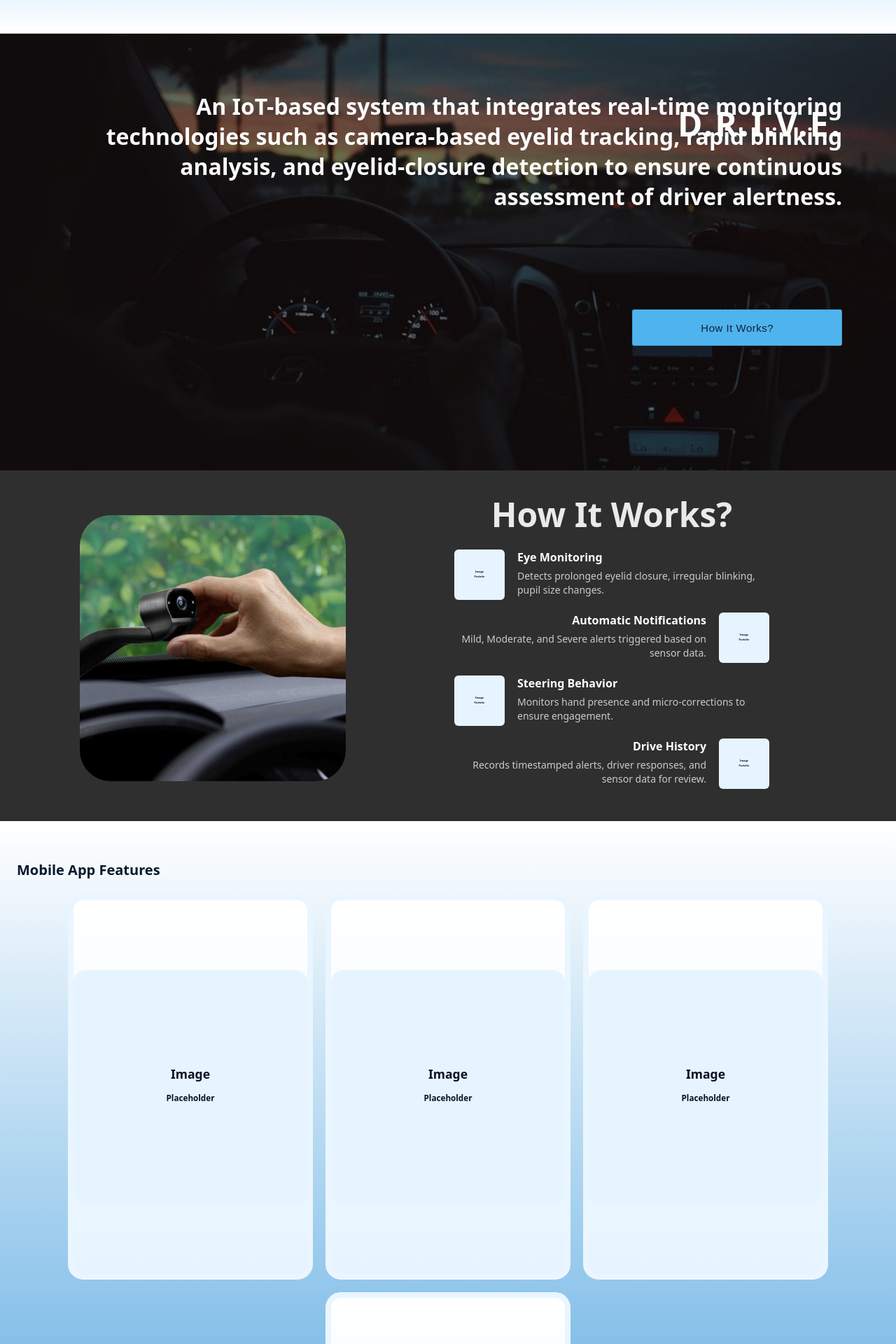
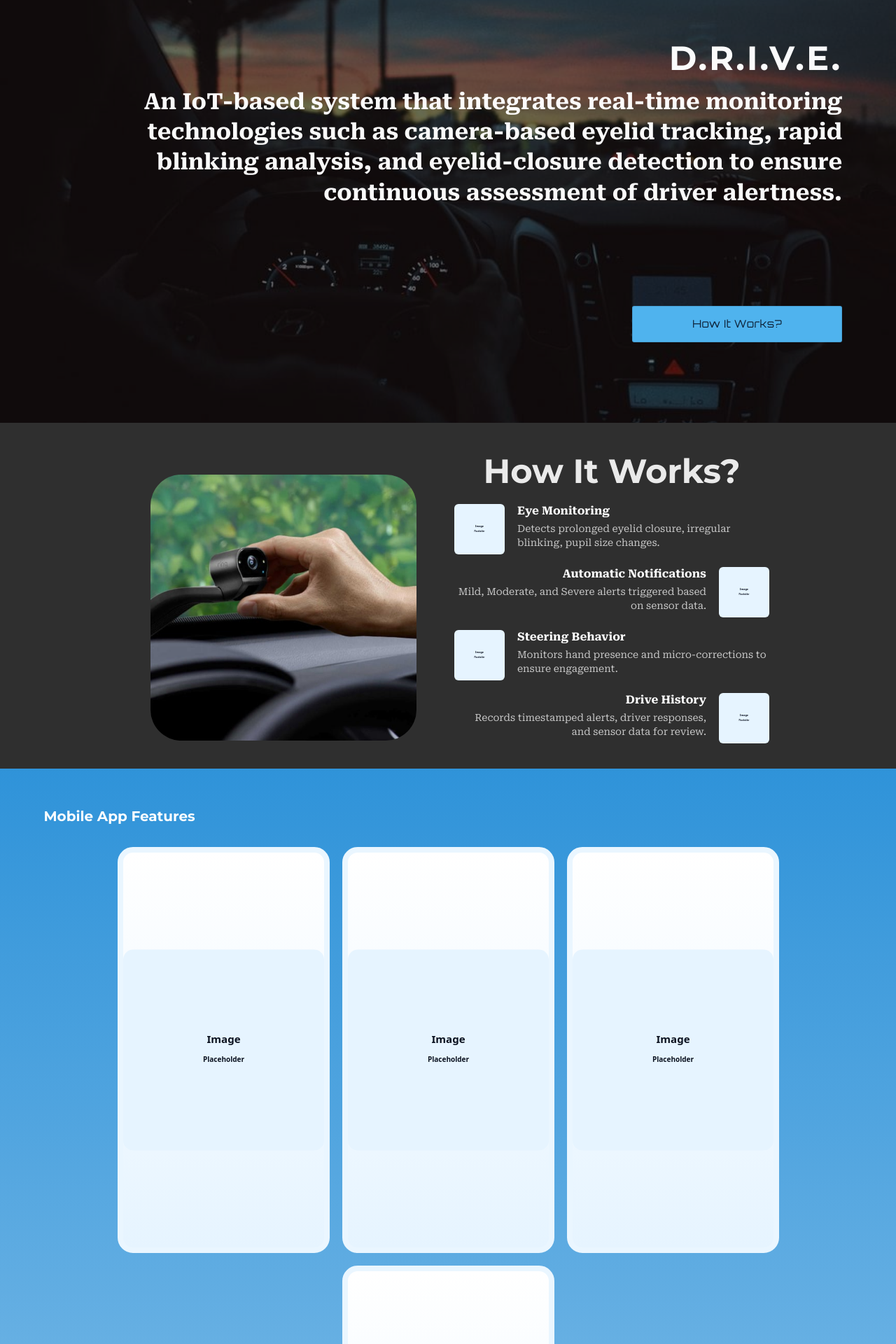
Before and after one commit to ymir2525/driveweb, a React (Vite) app: page / in a window 1280 px wide. Shown: the part 660-2580 px from the top of the page at 70% size. Built offline with nearby package versions, Linux system fonts and the light colour scheme.

Commit message:
appearance update

```diff
--- a/index.html
+++ b/index.html
@@ -3,6 +3,8 @@
   <head>
     <meta charset="UTF-8" />
     <link rel="icon" type="image/svg+xml" href="/vite.svg" />
+    <!-- Google Fonts: Orbitron, Lato, Montserrat, Roboto Serif, Roboto Condensed, Open Sans -->
+    <link href="https://fonts.googleapis.com/css2?family=Orbitron:wght@400;700&family=Lato:wght@300;400;700&family=Montserrat:wght@400;700&family=Roboto+Serif:wght@400;700&family=Roboto+Condensed:wght@400;700&family=Open+Sans:wght@300;400;700&display=swap" rel="stylesheet">
     <meta name="viewport" content="width=device-width, initial-scale=1.0" />
     <title>driveweb</title>
   </head>
--- a/src/App.css
+++ b/src/App.css
@@ -3,13 +3,22 @@
   --blue2: #4fb3ee;
   --ink: #0f172a;
   --navH: 72px;
+  --pagePad: 125px;
+}
+
+/* Font stacks */
+:root{
+  --font-head: 'Montserrat', sans-serif;
+  --font-button: 'Orbitron', sans-serif;
+  --font-desc: 'Lato', sans-serif;
+  --font-body: 'Roboto Serif', 'Roboto Condensed', 'Open Sans', system-ui, -apple-system, 'Segoe UI', Roboto, Arial, sans-serif;
 }
 
 *{ box-sizing: border-box; }
 html, body { height: 100%; }
 body{
   margin: 0;
-  font-family: system-ui, -apple-system, Segoe UI, Roboto, Arial, sans-serif;
+  font-family: var(--font-body);
   color: #0b1220;
   background: #ffffff;
 }
@@ -21,7 +30,7 @@ body{
 .container{
   width: 100%;
   max-width: none;
-  padding: 0 24px;
+  padding: 0 var(--pagePad);
   margin: 0;
 }
 
@@ -77,17 +86,39 @@ body{
   font-weight: 600;
   cursor: pointer;
   padding: 8px 12px;
+  position: relative;
+  overflow: visible;
 }
 
 .navBtn:hover{
   color: #081a2d;
 }
 
+/* animated underline for nav buttons */
+.navBtn::after{
+  content: '';
+  position: absolute;
+  left: 12px;
+  right: 12px;
+  bottom: 6px;
+  height: 2px;
+  background: var(--blue1);
+  transform: scaleX(0);
+  transform-origin: left center;
+  transition: transform 220ms cubic-bezier(.2,.9,.2,1);
+  border-radius: 2px;
+}
+.navBtn:hover::after{ transform: scaleX(1); }
+.navActive::after{ transform: scaleX(1); }
+
+/* subtle hover background for primary nav */
+.navPrimary{ transition: background-color 180ms ease, color 180ms ease; }
+.navPrimary:hover{ background: rgba(255,255,255,0.06); }
+
 .navActive{
   color: rgba(10,25,44,0.95);
   font-weight: 700;
-  text-decoration: underline;
-  text-underline-offset: 6px;
+  text-decoration: none; /* remove default underline to avoid double underline with animated ::after */
 }
 
 /* burger */
@@ -116,7 +147,8 @@ body{
   min-height: 640px;
   padding-top: calc(var(--navH) + 56px);
   padding-bottom: 60px;
-  background: linear-gradient(to top, #ffffff 0%, var(--blue2) 60%, var(--blue1) 100%);
+  background: var(--blue1);
+  color: #ffffff;
 }
 
 .heroGrid{
@@ -128,8 +160,9 @@ body{
 
 .heroTitle{
   margin: 0 0 18px;
-  color: #081a2d;
+  color: #000000;
   font-size: 36px;
+  font-family: var(--font-head);
   line-height: 1.15;
   font-weight: 800;
 }
@@ -137,8 +170,9 @@ body{
 .heroBody{
   margin: 0 0 24px;
   max-width: 520px;
-  color: rgba(10, 25, 44, 0.65);
+  color: rgba(0, 0, 0, 0.92);
   font-size: 15px;
+  font-family: var(--font-desc);
   line-height: 1.6;
 }
 
@@ -168,6 +202,7 @@ body{
   font-size: 13px;
   letter-spacing: 0.5px;
   cursor: pointer;
+  font-family: var(--font-button);
 }
 
 .btnPrimary{
@@ -228,9 +263,9 @@ body{
   border-radius: 0;
   height: 78vh; /* reduced for better fit on smaller screens */
   min-height: 420px;
-  /* make full-bleed without using vw to avoid overflow issues inside padded container */
-  width: calc(100% + 48px);
-  margin-left: -24px;
+  /* make full-bleed while preserving page padding variable */
+  width: calc(100% + calc(var(--pagePad) * 2));
+  margin-left: calc(var(--pagePad) * -1);
   left: 0;
   transform: none;
   max-width: none;
@@ -254,20 +289,22 @@ body{
   inset: 0;
   display: flex;
   flex-direction: column;
-  justify-content: center;
+  justify-content: flex-start;
   align-items: flex-end;
   text-align: right;
   padding: 64px 6vw;
   color: rgba(255,255,255,0.98);
-  transform: translateY(-6vh);
 }
 
 .videoBrand{
-  position: absolute;
-  right: 6vw;
-  top: 18vh;
+  position: relative;
+  right: auto;
+  top: auto;
+  align-self: flex-end;
+  margin-bottom: 12px;
   font-weight: 800;
   font-size: 48px;
+  font-family: var(--font-head);
   letter-spacing: 3px;
 }
 
@@ -314,8 +351,24 @@ body{
 /* If a white halo remains it is likely baked into the PNG. Replacing the asset
   with a trimmed/transparent image is the most reliable fix. */
 
-.howTitle{ color: #eaeaea; font-size: 48px; margin: 6px 0 18px; font-weight:800; text-align: center; }
+.howTitle{ color: #eaeaea; font-size: 48px; margin: 6px 0 18px; font-weight:800; text-align: center; font-family: var(--font-head); }
 .howContent{ color: rgba(255,255,255,0.95); }
+
+/* ---------- Scroll reveal ---------- */
+.reveal{ opacity: 0; transform: translateY(18px); transition: opacity 580ms ease, transform 580ms cubic-bezier(.2,.8,.2,1); }
+.reveal.in-view{ opacity: 1; transform: none; }
+.reveal .reveal{ transform: translateY(10px); }
+.reveal .videoBrand{ transform: translateY(0); }
+.reveal .videoDesc{ transition-delay: 120ms; }
+.reveal .featureImages img{ transition: transform 420ms ease; }
+.reveal.in-view .featureImages img{ transform: translateY(0); opacity: 1; }
+
+/* small stagger helpers */
+.reveal .featureImages img{ opacity: 0; transform: translateY(10px); }
+.reveal.in-view .featureImages img:nth-child(1){ transition: transform 420ms ease 0ms, opacity 420ms ease 0ms; }
+.reveal.in-view .featureImages img:nth-child(2){ transition: transform 420ms ease 70ms, opacity 420ms ease 70ms; }
+.reveal.in-view .featureImages img:nth-child(3){ transition: transform 420ms ease 120ms, opacity 420ms ease 120ms; }
+.reveal.in-view .featureImages img:nth-child(4){ transition: transform 420ms ease 190ms, opacity 420ms ease 190ms; }
 .howList{ display: grid; gap: 18px; grid-auto-flow: row; max-width: 640px; margin: 0 auto; }
 .howItem{ display: flex; gap: 18px; align-items:flex-start; }
 .howItem{ justify-content: center; }
@@ -373,6 +426,7 @@ body{
   font-size: 14px;
   line-height: 1.5;
   text-align: center;
+  font-family: var(--font-desc);
 }
 
 /* ---------- CONTACT / PURCHASE ---------- */
@@ -396,6 +450,7 @@ body{
   margin-bottom: 0px;
   line-height: 1.5;
   text-align: left;
+  font-family: var(--font-desc);
 }
 
 .buyCol{
@@ -575,8 +630,7 @@ body{
   }
   .mobileActive{
     font-weight: 800;
-    text-decoration: underline;
-    text-underline-offset: 6px;
+    text-decoration: none; /* avoid double underline when desktop animated underline is used */
   }
 
   .footerGrid{
@@ -598,16 +652,45 @@ body{
   font-weight: 800;
   font-size: 20px;
   margin: 16px 0 22px;
+  font-family: var(--font-head);
 }
 
 .features{
   padding: 40px 0 56px;
-  background: linear-gradient(180deg, #ffffff 0%, #2f93d9 100%);
+  background: linear-gradient(180deg, var(--blue1) 0%, #ffffff 100%);
 }
+
+/* ensure section titles inside the combined area are readable on blue */
+.features .sectionTitle{ color: rgba(255,255,255,0.98); }
 
 .featureGrid {
   display: grid;
   gap: 18px;
+}
+
+/* Keep the features and app showcase sections full-bleed while
+   keeping their inner content aligned to the page padding. This
+   prevents the global `--pagePad` from shifting these section
+   backgrounds but preserves readable inner margins. */
+.features > .container,
+.appShowcase > .container {
+  /* leave a small inset so section backgrounds aren't fully edge-to-edge */
+  padding-left: calc(var(--pagePad) / 2);
+  padding-right: calc(var(--pagePad) / 2);
+}
+
+.features .featureGrid,
+.appShowcase .showcaseRow {
+  /* inner content uses half the global page padding so mockups align visually */
+  padding: 0 calc(var(--pagePad) / 2);
+}
+
+.featureImages{
+  display: flex;
+  gap: 18px;
+  justify-content: center; /* ensure phones align centered */
+  align-items: center;     /* vertically center phone mockups */
+  flex-wrap: wrap;
 }
 
 .featureImages {
@@ -619,17 +702,20 @@ body{
 }
 
 .featurePhone {
-  width: 25vw; /* reasonable phone size relative to viewport */
-  min-width: 120px; /* don’t go too small */
-  max-width: 420px; /* cap growth */
+  width: 25vw; /* slightly smaller phone size on desktop */
+  min-width: 115px; /* don’t go too small */
+  max-width: 325px; /* cap growth */
   aspect-ratio: 180 / 380; /* keep original ratio */
   flex: 0 0 auto; /* prevent shrinking */
 }
 
 .appShowcase{
   padding: 46px 0 64px;
-  background: #2f93d9
+  background: transparent;
 }
+
+/* nested contact inside .features should blend with the parent gradient */
+.features .contact{ background: transparent; }
 
 .showcaseRow{
   display: flex;
@@ -640,13 +726,44 @@ body{
 }
 
 .phoneMockup{
-  width: 350px;
-  height: 550px;
+  width: 303px;
+  height: 580px;
   border-radius: 22px;
   background: linear-gradient(180deg, #ffffff, #e6f4ff);
   border: 8px solid #eaf6ff;
   display: grid;
   place-items: center;
+}
+
+/* ---------- FEATURE INTRO (inserted between app and contact) ---------- */
+.featureIntro{
+  padding: 36px 0 34px;
+  background: transparent;
+  color: rgba(10,25,44,0.95);
+}
+.featureIntro .introRow{
+  display: grid;
+  grid-template-columns: 180px 1fr;
+  gap: 24px;
+  align-items: start;
+}
+.introLogoBox{
+  width: 180px;
+  height: 180px;
+  border-radius: 26px;
+  background: #ffffff;
+  display: grid;
+  place-items: center;
+  box-shadow: none;
+}
+.introLogo{ width: 120px; height: auto; display:block }
+.introParagraph{ margin: 0 0 12px; line-height: 1.6; color: rgba(10,25,44,0.95); font-family: var(--font-desc); }
+.introList{ margin: 0; padding-left: 18px; color: rgba(10,25,44,0.9); font-family: var(--font-body); }
+.introList li{ margin-bottom: 12px; }
+
+@media (max-width: 900px){
+  .featureIntro .introRow{ grid-template-columns: 1fr; gap: 16px; }
+  .introLogoBox{ justify-self: center; }
 }
 
 .phoneScreen{
@@ -669,12 +786,12 @@ body{
   }
 
   .featurePhone {
-    width: 60vw; /* bigger on small screens */
+    width: 50vw; /* slightly smaller on small screens */
     max-width: none;
   }
 
   .phoneMockup {
-    width: 60vw;
+    width: 50vw;
     max-width: none;
   }
 }
@@ -691,12 +808,14 @@ body{
     transform: none;
     align-items: center;
     text-align: center;
+    justify-content: flex-start;
   }
 
   .videoBrand {
     position: relative;
     right: auto;
     top: auto;
+    align-self: center;
     font-size: 36px;
     margin-bottom: 8px;
   }
@@ -724,8 +843,8 @@ body{
   .heroTitle { font-size: 22px; }
   .videoBrand { font-size: 28px; }
   .videoDesc { font-size: 16px; }
-  .featurePhone { width: 72vw; min-width: 140px; }
-  .phoneMockup { width: 72vw; }
+  .featurePhone { width: 68vw; min-width: 140px; }
+  .phoneMockup { width: 68vw; }
   .navInner { padding: 0 12px; }
   .navLogo { width: 64px; }
 }
--- a/src/main.jsx
+++ b/src/main.jsx
@@ -2,9 +2,15 @@ import React from "react";
 import ReactDOM from "react-dom/client";
 import App from "./App.jsx";
 import "./App.css";
+import initScrollReveal from './scrollReveal.js';
 
 ReactDOM.createRoot(document.getElementById("root")).render(
   <React.StrictMode>
     <App />
   </React.StrictMode>
 );
+
+// initialize scroll reveal after a tick so DOM is ready
+setTimeout(() => {
+  try { initScrollReveal(); } catch (e) { /* ignore */ }
+}, 120);
--- /dev/null
+++ b/src/scrollReveal.js
@@ -0,0 +1,33 @@
+// Simple scroll reveal using IntersectionObserver
+export default function initScrollReveal() {
+  if (typeof window === 'undefined' || !('IntersectionObserver' in window)) return;
+
+  const selector = [
+    '.section > .container',
+    '.videoText',
+    '.howRow',
+    '.featureGrid',
+    '.showcaseRow',
+    '.featureIntro .introRow',
+    '.aboutRow',
+    '.contactGrid'
+  ].join(', ');
+
+  const els = Array.from(document.querySelectorAll(selector));
+  if (!els.length) return;
+
+  els.forEach((el) => el.classList.add('reveal'));
+
+  const io = new IntersectionObserver((entries) => {
+    entries.forEach((entry) => {
+      // add/remove class so reveal happens each time element enters/leaves viewport
+      if (entry.isIntersecting) {
+        entry.target.classList.add('in-view');
+      } else {
+        entry.target.classList.remove('in-view');
+      }
+    });
+  }, { threshold: 0.12 });
+
+  els.forEach((el) => io.observe(el));
+}
```
Also changed, not shown: src/App.jsx (+25 -4 lines).
